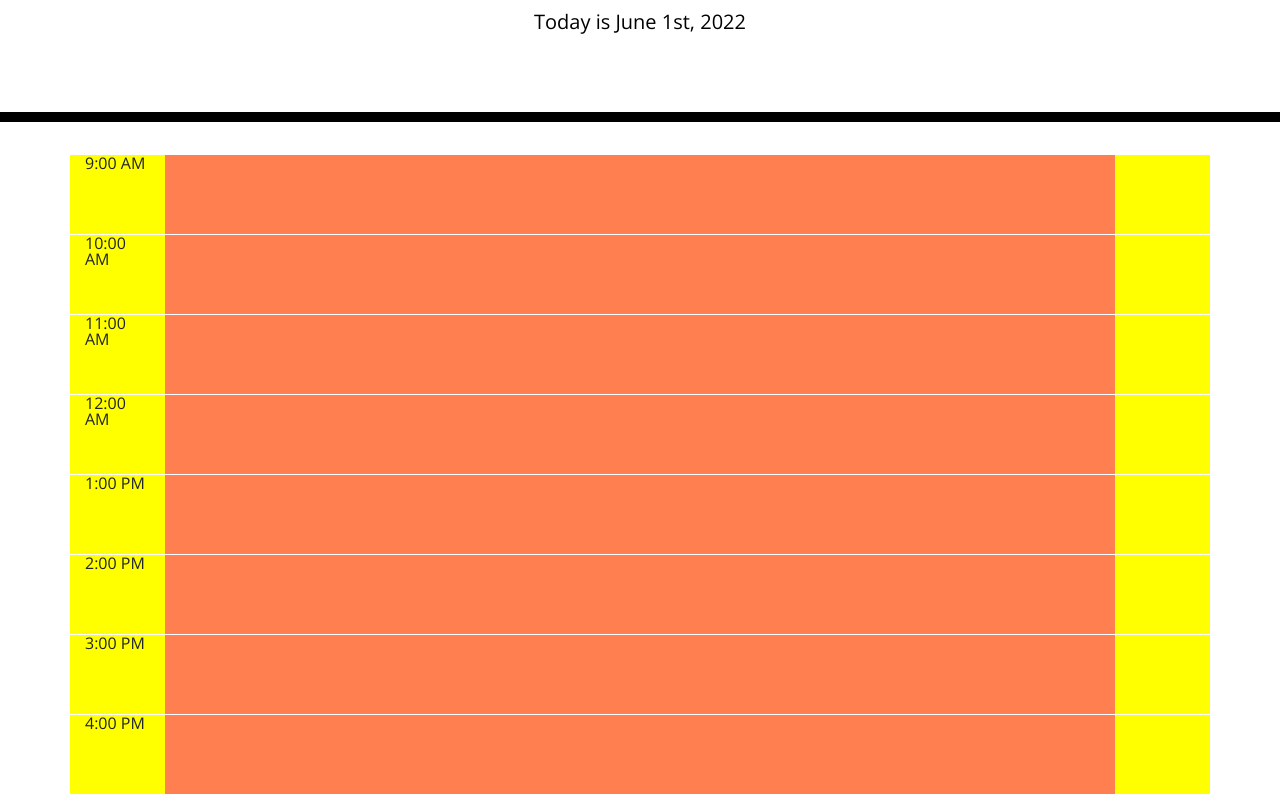
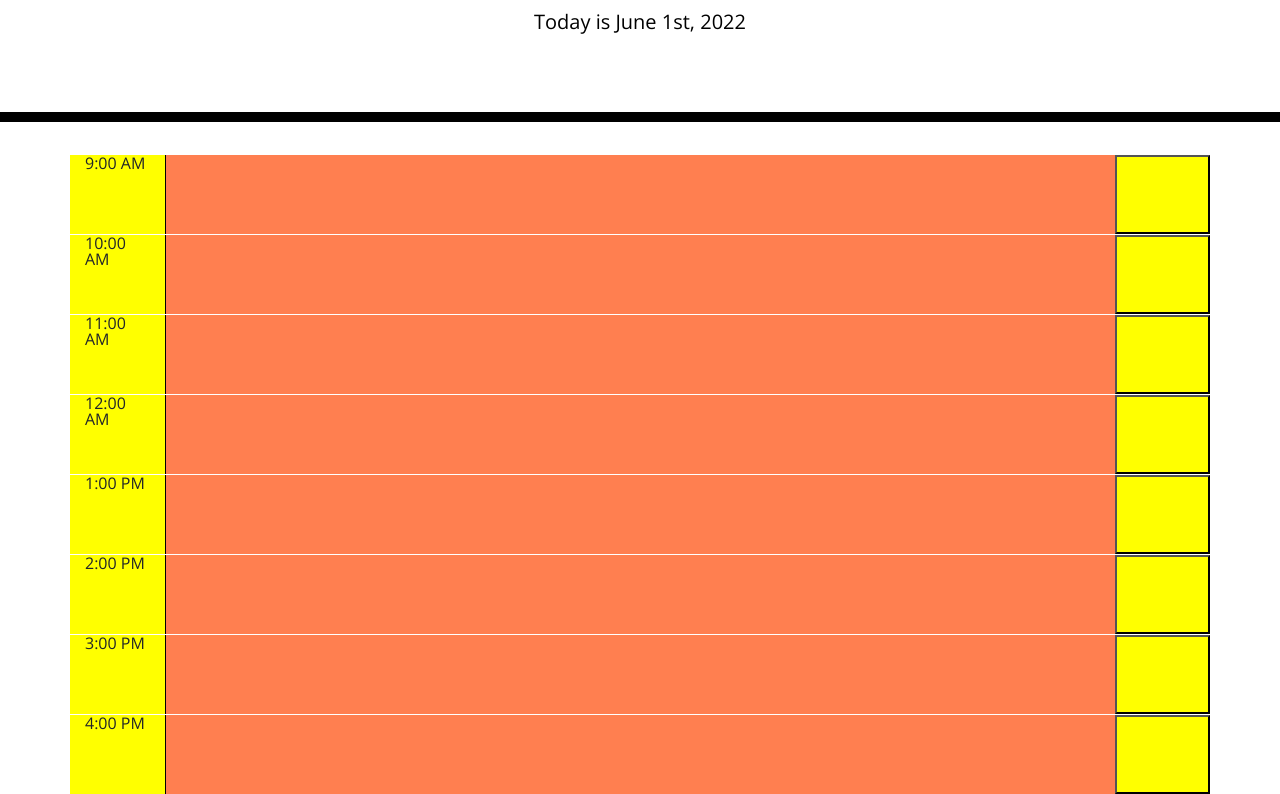
Before and after one commit to chrisjackson1/Work-Schedule-Planner, a plain HTML site: page index.html in a window 1280 px wide. Shown: the part 182-976 px from the top of the page. Drawn offline with nearby package versions, Linux system fonts and the light colour scheme.

Commit message:
work-schedule planner demo

```diff
--- a/index.html
+++ b/index.html
@@ -32,43 +32,43 @@
       <!-- Timeblocks go here -->
     <div class="row">
       <div class="col-1 time" id="hour9">9:00 AM</div>
-      <div class="col-10" ></div>
-      <div class="col-1"></div>
+      <textarea class="col-10" ></textarea>
+      <button class="col-1 savetask"></button>
     </div>
     <div class="row">
       <div class="col-1 time" id="hour10">10:00 AM</div>
-      <div class="col-10"></div>
-      <div class="col-1"></div>
+      <textarea class="col-10"></textarea>
+      <button class="col-1"></button>
     </div>
     <div class="row">
       <div class="col-1 time" id="hour11">11:00 AM</div>
-      <div class="col-10"></div>
-      <div class="col-1"></div>
+      <textarea class="col-10"></textarea>
+      <button class="col-1"></button>
     </div>
     <div class="row">
       <div class="col-1 time" id="hour12">12:00 AM</div>
-      <div class="col-10"></div>
-      <div class="col-1"></div>
+      <textarea class="col-10"></textarea>
+      <button class="col-1"></button>
     </div>
     <div class="row">
       <div class="col-1 time" id="hour1">1:00 PM</div>
-      <div class="col-10"></div>
-      <div class="col-1"></div>
+      <textarea class="col-10"></textarea>
+      <button class="col-1"></button>
     </div>
     <div class="row">
       <div class="col-1 time" id="hour2">2:00 PM</div>
-      <div class="col-10"></div>
-      <div class="col-1"></div>
+      <textarea class="col-10"></textarea>
+      <button class="col-1"></button>
     </div>
     <div class="row">
       <div class="col-1 time" id="hour3">3:00 PM</div>
-      <div class="col-10"></div>
-      <div class="col-1"></div>
+      <textarea class="col-10"></textarea>
+      <button class="col-1"></button>
     </div>
     <div class="row">
       <div class="col-1 time" id="hour4">4:00 PM</div>
-      <div class="col-10"></div>
-      <div class="col-1"></div>
+      <textarea class="col-10"></textarea>
+      <button class="col-1"></button>
     </div>
 
 
--- a/javascript.js
+++ b/javascript.js
@@ -1,5 +1,5 @@
 var times = document.getElementsByClassName('time')
-var buttons = document.getElementsByClassName('buttons')
+var saveBtns = document.querySelectorAll("button")
 var todaysDate = moment().format("MMMM Do, YYYY");
 $("#currentDay").text("Today is " + todaysDate);
 
@@ -24,6 +24,8 @@ function checkIfFuture(){
 }
 
 function saveTask(e){
-    buttons.addEventListener("click", saveTask)
+    console.log(this)
 
 }
+
+saveBtns.forEach(btn => btn.addEventListener("click",saveTask))
```
